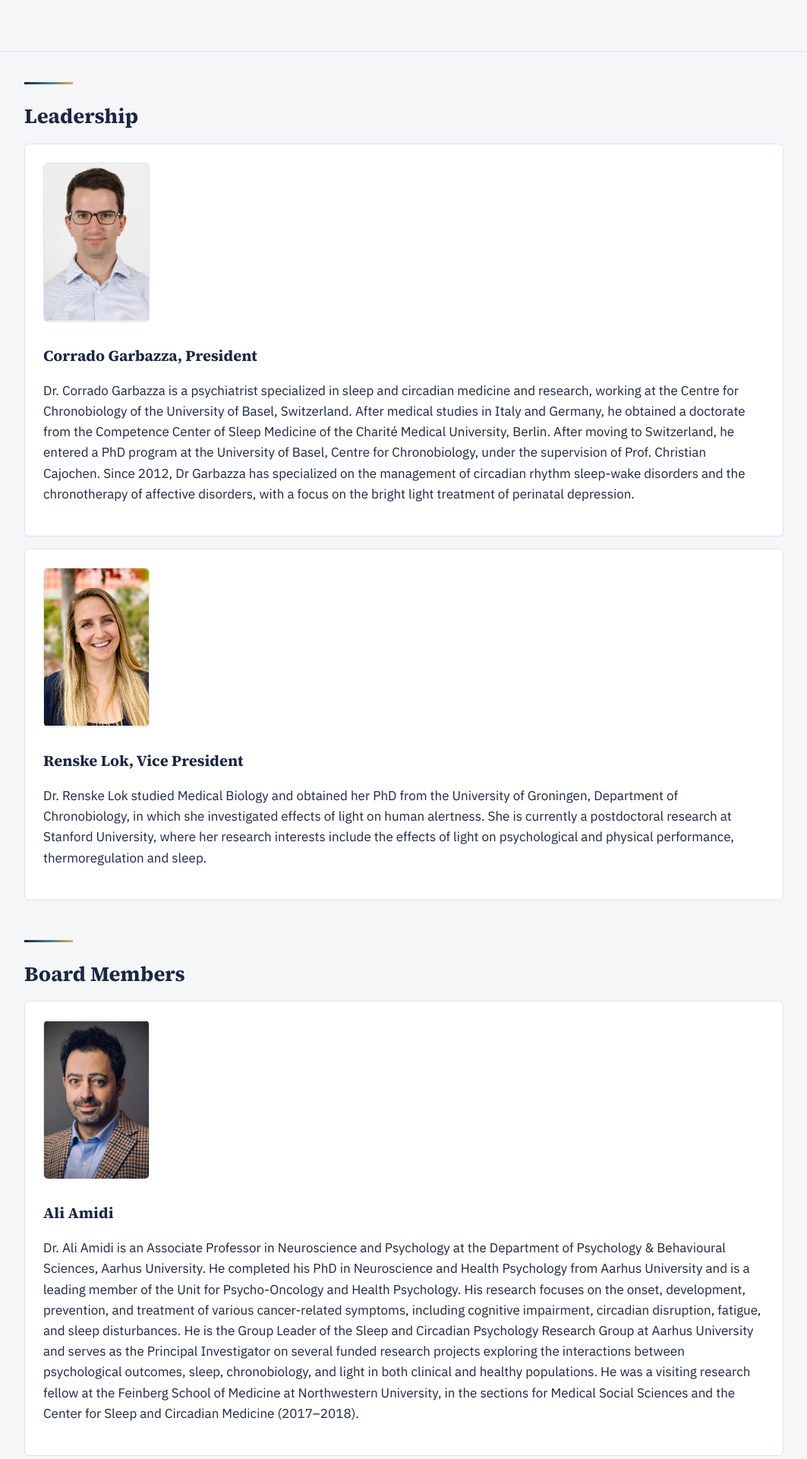
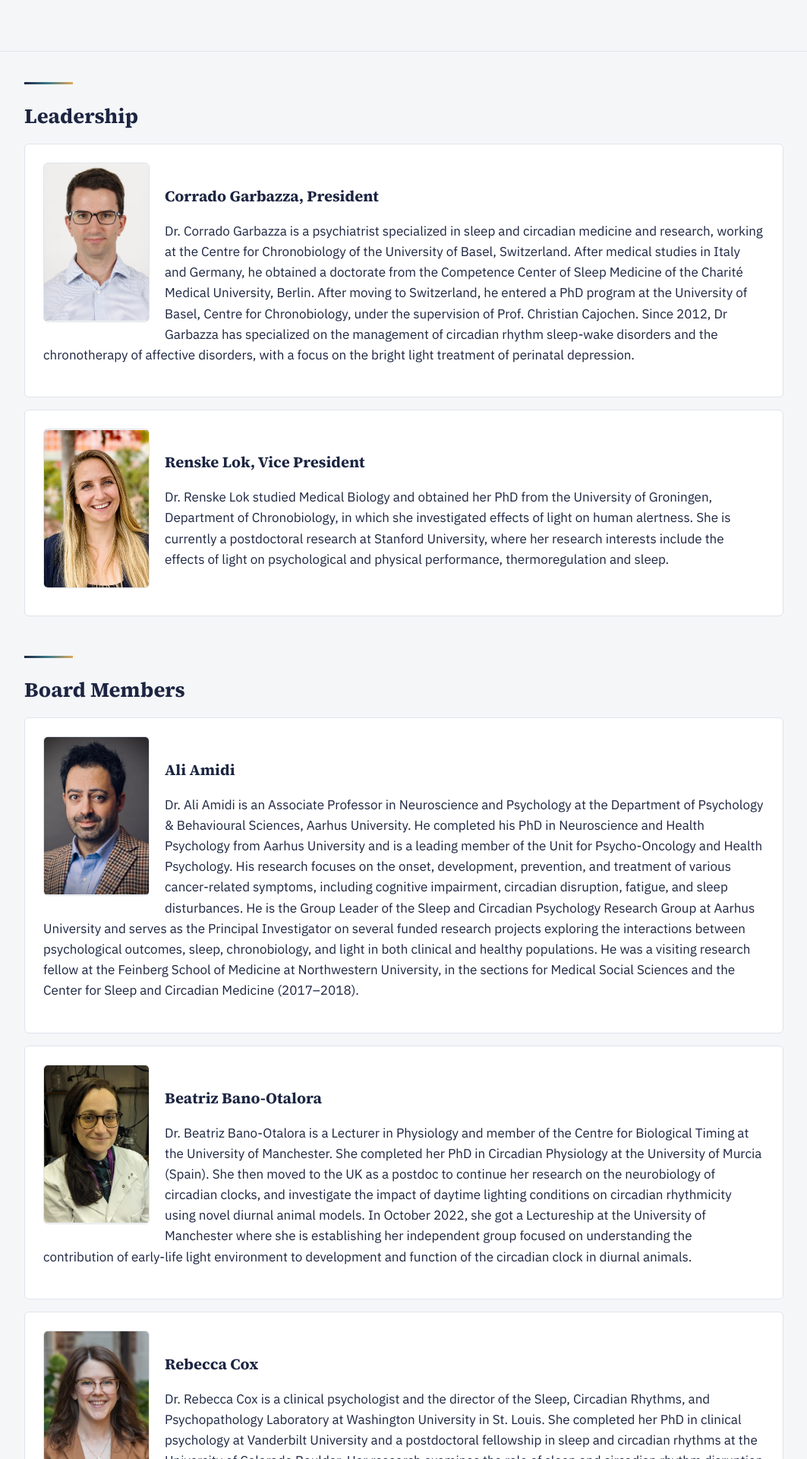
Before and after one commit to SLRCH-Society/SLRCH-website, a Jekyll site: the page built from docs/board.md, in a window 1280 px wide. Shown: the part 352-2272 px from the top of the page at 76% size, without its empty margins (108-1171 px from the left). Built offline with Jekyll 4.4.1, drawn with Linux system fonts in a browser that asks for light colours.

Commit message:
Make text wrap around board photos

```diff
--- a/docs/css/style.css
+++ b/docs/css/style.css
@@ -193,16 +193,22 @@ section + section { border-top: 1px solid var(--line); }
   padding: 24px;
 }
 
+.card::after {
+  content: "";
+  display: table;
+  clear: both;
+}
+
 .card + .card { margin-top: 16px; }
 
 .card-photo {
+  float: left;
   width: 140px;
   height: 210px; /* 2:3 ratio (width:height) matching your photos */
   border-radius: 6px;
   object-fit: contain; /* resizes to fit the box, never crops */
   background: var(--paper); /* shows if a photo doesn't exactly match 2:3 */
-  display: block;
-  margin-bottom: 16px;
+  margin: 0 20px 12px 0;
   border: 1px solid var(--line);
 }
 
```
